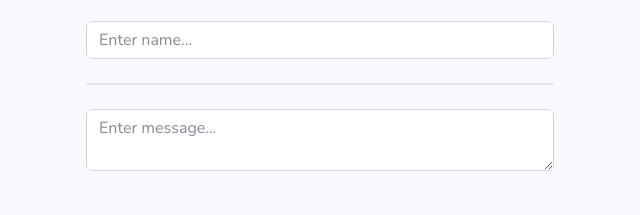
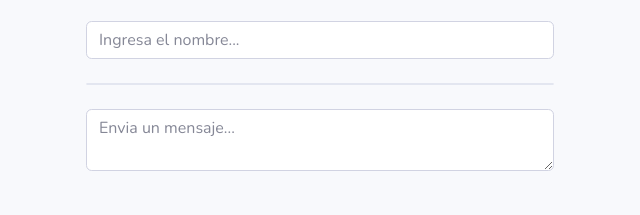
Before and after one commit to ArielXT/Evaluacion1_web, a website: page public/tables.html in a window 1280 px wide. Shown: the part 273-488 px from the top of the page, 432-1072 px from the left. Drawn offline with nearby package versions, Linux system fonts and the light colour scheme; no server answers.

Commit message:
Update tables.html

```diff
--- a/public/tables.html
+++ b/public/tables.html
@@ -357,7 +357,7 @@
                                 <br>
                                 <div id="status"></div>
                                 <div id="chat">
-                                    <input type="text" id="username" class="form-control" placeholder="Enter name...">
+                                    <input type="text" id="username" class="form-control" placeholder="Ingresa el nombre...">
                                     <br>
                                     <div class="card">
                                         <div id="messages" class="card-block">
@@ -366,7 +366,7 @@
                                     </div>
                                     <br>
                                     <textarea id="textarea" class="form-control"
-                                        placeholder="Enter message..."></textarea>
+                                        placeholder="Envia un mensaje..."></textarea>
                                 </div>
                             </div>
                         </div>
```
